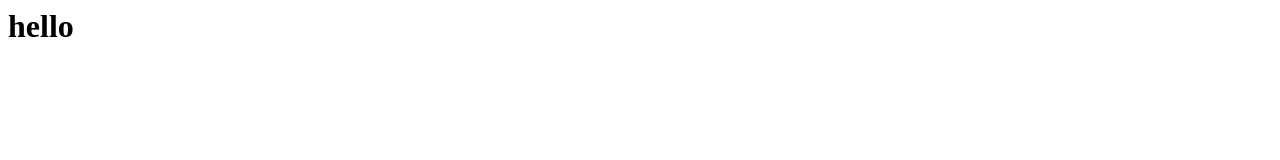
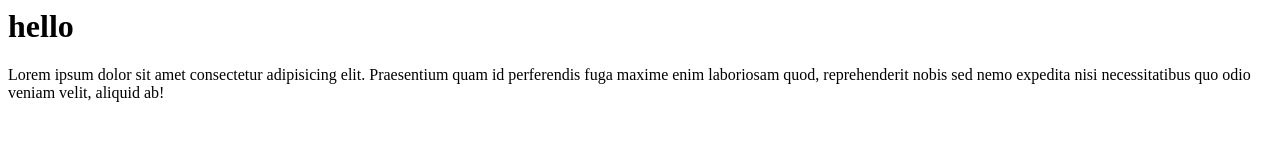
Before and after one commit to Sarada-garlapati/git_demo, a plain HTML site: page index.html in a window 1280 px wide. Drawn offline with Linux system fonts and the light colour scheme.

Commit message:
added first para

```diff
--- a/index.html
+++ b/index.html
@@ -1,3 +1,4 @@
 <html>
     <h1>hello</h1>
+    <p>Lorem ipsum dolor sit amet consectetur adipisicing elit. Praesentium quam id perferendis fuga maxime enim laboriosam quod, reprehenderit nobis sed nemo expedita nisi necessitatibus quo odio veniam velit, aliquid ab!</p>
 </html>
```
